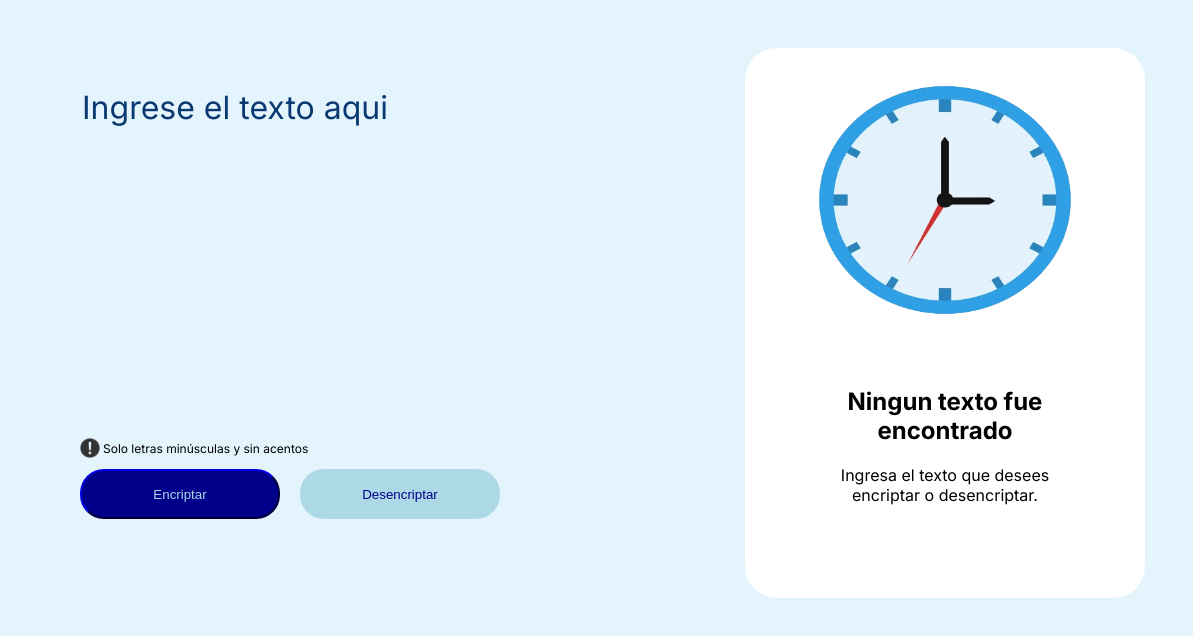
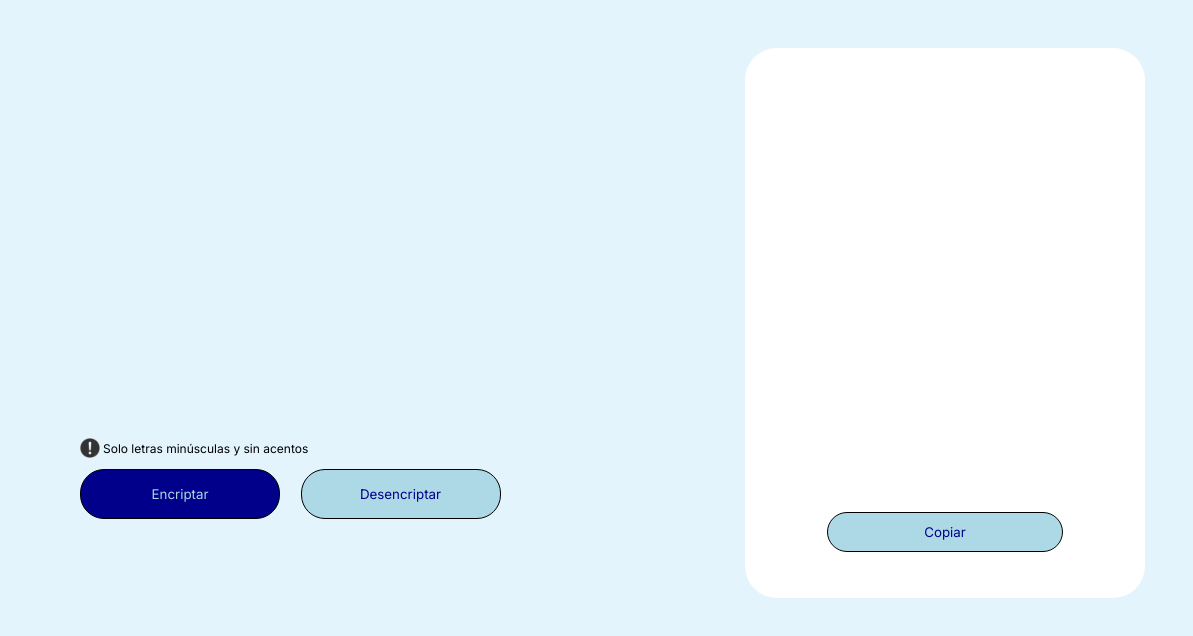
Before and after one commit to FernandoTerrazasLl/Encriptador_alura, a plain HTML site: page index.html in a window 1280 px wide. Both pictures are taken after a click on the button "Encriptar". Shown: the full height of the page, 87-1280 px from the left. Drawn offline with Linux system fonts and the light colour scheme.

Commit message:
Diseno principal completado

```diff
--- a/index.html
+++ b/index.html
@@ -5,6 +5,7 @@
     <meta name="viewport" content="width=device-width, initial-scale=1.0">
     <title>Encriptador de Texto</title>
     <link rel="stylesheet" href="styles.css">
+
 </head>
 
 <body>
@@ -13,25 +14,28 @@
         <img class="logo" src="./imagenes/logo.png" alt="Logo">
 
         <div class="contenedor_principal">
-            <input class="texto_principal" type="text" placeholder="Ingrese el texto aqui">
+            <input class="texto_principal" type="text"  placeholder="Ingrese el texto aqui">
 
 
             <div class="botones">
                 <p class="advertencia"><img class="advertencia_imagenes" src="./imagenes/advertencia.png" alt="Simbolo de precaucion">Solo letras minúsculas y sin acentos</p>
-                <button class="boton1">Encriptar</button>
-                <button class="boton2">Desencriptar</button>
+                <button class="boton1" onclick="botonEncriptar()">Encriptar</button>
+                <button class="boton2" onclick="botonDesencriptar()">Desencriptar</button>
             </div>
         </div>
 
         <section class="encriptar">
+                <textarea id="Copiar_texto" cols="80" rows="8" class="output"></textarea>
+                <img id="reloj"class= encriptar_imagen src="./imagenes/clock.png" alt="Esperando texto para encriptar o desincreptar">
 
-            <img class= encriptar_imagen src="./imagenes/clock.png" alt="Esperando texto para encriptar o desincreptar">
+
             <div class="encriptar_textos">
                 <h2 class="encriptar_texto1">Ningun texto fue encontrado</h2>
                 <p class="encriptar_texto2">Ingresa el texto que desees encriptar o desencriptar.</p>
             </div>
+            <button class="Copiar"  onclick="copiarTexto()">Copiar</button>
         </section>
     </main>
-
+<script src="script.js"></script>
 </body>
 </html>
--- /dev/null
+++ b/script.js
@@ -0,0 +1,65 @@
+const textArea = document.querySelector(".texto_principal");
+const mensaje = document.querySelector(".output");
+const imagen = document.getElementById("reloj");
+const texto = document.querySelector(".encriptar_textos");
+
+
+function botonEncriptar(){
+    const textoEncriptado = encriptar(textArea.value)
+    mensaje.value = textoEncriptado
+    textArea.value = " ";
+    imagen.style.display = 'none';
+    texto.style.display = 'none';
+
+}
+
+function encriptar(stringEncriptar){
+    let matrices = [["e", "enter"],
+                    ["i", "imes"],
+                    ["a", "ai"],
+                    ["o", "ober"],
+                    ["u", "ufat"]
+                    ];
+
+    stringEncriptar = stringEncriptar.toLowerCase()
+
+    for(let i=0; i<matrices.length; ++i){
+        if(stringEncriptar.includes(matrices[i][0])){
+            stringEncriptar = stringEncriptar.replaceAll(matrices[i][0], matrices[i][1])
+        }
+    }
+    return stringEncriptar
+}
+
+function botonDesencriptar(){
+    const textoEncriptado = desencriptar(textArea.value)
+    mensaje.value = textoEncriptado
+    textArea.value = " ";
+    imagen.style.display = 'none';
+    texto.style.display = 'none';
+}
+
+function desencriptar(stringDesencriptar){
+    let matrices = [["e", "enter"],
+                    ["i", "imes"],
+                    ["a", "ai"],
+                    ["o", "ober"],
+                    ["u", "ufat"]
+                    ];
+
+    stringDesencriptar = stringDesencriptar.toLowerCase()
+
+    for(let i=0; i<matrices.length; ++i){
+        if(stringDesencriptar.includes(matrices[i][1])){
+            stringDesencriptar = stringDesencriptar.replaceAll(matrices[i][1], matrices[i][0])
+        }
+    }
+    return stringDesencriptar
+}
+
+function copiarTexto() {
+    const copiar = document.getElementById("Copiar_texto");
+    copiar.select();
+    document.execCommand('copy');
+
+}
--- a/styles.css
+++ b/styles.css
@@ -1,5 +1,9 @@
 /*TECNICA PARA RECARGAR LA PAGINA, BUSCAR*/
 @import url('https://fonts.googleapis.com/css2?family=Inter:ital,opsz,wght@0,14..32,100..900;1,14..32,100..900&display=swap');
+*{
+    font-family: "Inter";
+}
+
 body{
     background-color: #e4f4fd;
 }
@@ -58,9 +62,12 @@ body{
     margin-right: 8px;
     background-color: darkblue;
     color: lightblue;
-    border-color: darkblue;
+    border: 1px;
+    border-style: solid;
+    border-color: black;
 
 }
+
 .boton2{
     width: 200px;
     height: 50px;
@@ -70,7 +77,8 @@ body{
     background-color: lightblue;
     color: darkblue;
     border: 1px;
-    border-color: darkblue;
+    border-style: solid;
+    border-color: black;
 
 }
 
@@ -84,14 +92,29 @@ body{
     height: 550px;
     margin-top: 40px;
     border-radius: 32px;
+}
 
-}
 .encriptar_imagen{
     width: 336px;
     height: 304px;
+    position: absolute;
+}
 
+.output{
+    border-radius: 12px;
+    margin-top: 30px;
+    margin-right: 90px;
+    margin-left: 90px;
+    font-size: 24px;
+    width: 300px;
+    border: none;
+    display: block;
+    overflow: hidden;
+    resize: none;
+    height: 400px;
+    color: #495057;
+}
 
-}
 .encriptar_textos{
     display: flex;
     flex-direction: column;
@@ -99,17 +122,31 @@ body{
     text-align: center;
     width: 236px;
     height: 122px;
-    margin-top: 15px;
+    margin-top: 300px;
+    position:absolute;
+}
 
-}
 .encriptar_texto1{
     font-family: "inter";
     font-weight: 700px;
     font-size: 24px;
 }
+
 .encriptar_texto2{
     font-family: "inter";
     font-weight: 400px;
     font-size: 16px;
     margin-top: 0px;
 }
+
+.Copiar{
+    width: 236px;
+    height: 40px;
+    border-radius: 24px;
+    margin-top: 30px;
+    background-color: lightblue;
+    color: darkblue;
+    border: 1px;
+    border-style: solid;
+    border-color: black;
+}
```
